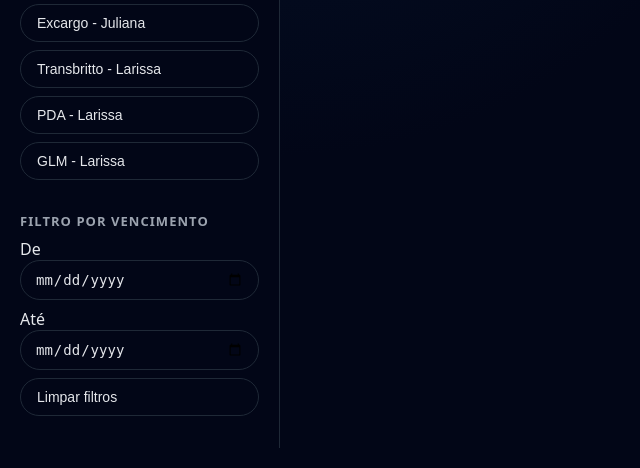
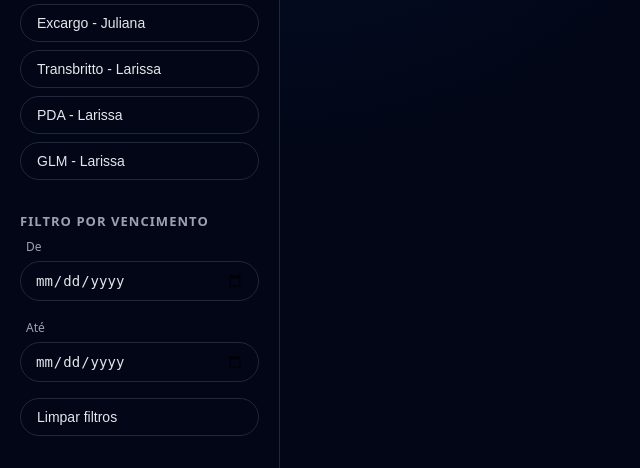
Before and after one commit to abnermayconoli-max/Faturas-MSHOP-, a FastAPI app: page / in a window 1280 px wide. Shown: the part 357-825 px from the top of the page, without its empty margins (0-640 px from the left). Run offline with FastAPI, Linux system fonts and the light colour scheme; data that the repository does not hold is empty; parts of the project's set-up code (start-up, migrations or seed data) failed here and were passed over.

Commit message:
Update styles.css

```diff
--- a/static/styles.css
+++ b/static/styles.css
@@ -493,3 +493,33 @@ button.secondary:hover {
 #listaAnexos a:hover {
   text-decoration: underline;
 }
+
+/* ========== DATE RANGE SIDEBAR (DE / ATÉ) ========== */
+.date-range-sidebar {
+  display: grid;
+  grid-template-columns: 1fr;
+  gap: 10px;
+  margin-bottom: 8px;
+}
+
+.date-field label {
+  display: block;
+  font-size: 12px;
+  color: #9ca3af;
+  margin: 0 0 6px 6px;
+}
+
+/* botao excluir anexo */
+.btn-excluir-anexo {
+  margin-left: 10px;
+  border-radius: 999px;
+  padding: 6px 10px;
+  border: 1px solid #374151;
+  background: #111827;
+  color: #e5e7eb;
+  cursor: pointer;
+  font-size: 12px;
+}
+.btn-excluir-anexo:hover {
+  background: #1f2937;
+}
```
